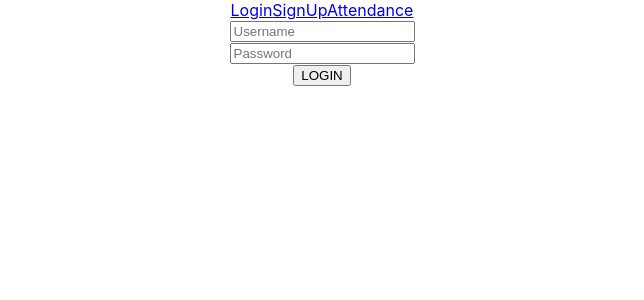
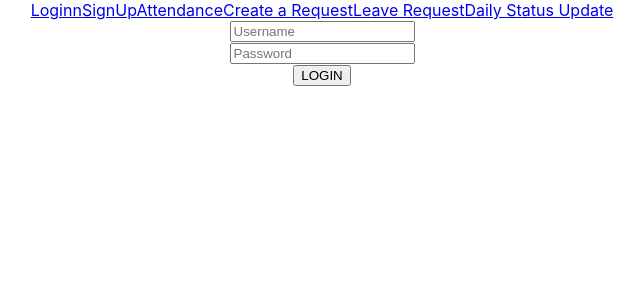
Before and after one commit to ndys699/Pulse-Task, a React (Create React App) app in the folder webclient/: page / in a window 1280 px wide. Shown: the top 300 px of the page, without its empty margins (318-962 px from the left). Built offline with nearby package versions, Linux system fonts and the light colour scheme.

Commit message:
renamed login

```diff
--- a/webclient/src/App.js
+++ b/webclient/src/App.js
@@ -2,9 +2,11 @@ import logo from './logo.svg';
 import './App.css';
 import Login from './components/Login';
 import SignUp from './components/SignUp';
-import Attendance from './components/Attendance'
-
-import {BrowserRouter,Routes,Route,Link} from "react-router-dom"
+import Attendance from './components/Attendance';
+import CreateRequest from './components/CreateRequest';
+import LeaveRequest from './components/LeaveRequest';
+import DailyStatusUpdate from './components/DailyStatusUpdate';
+import {BrowserRouter,Routes,Route,Link} from "react-router-dom";
 
 
 function App() {
@@ -12,14 +14,20 @@ function App() {
     <div className="App">
  <BrowserRouter>
  <nav>
-  <Link to="/">Login</Link>
+  <Link to="/">Loginn</Link>
   <Link to="/SignUp">SignUp</Link>
   <Link to="/Attendance">Attendance</Link>
+  <Link to="/Create Request">Create a Request</Link>
+  <Link to="/Leave Request">Leave Request</Link>
+  <Link to="/Daily Status Update">Daily Status Update</Link>
  </nav>
  <Routes>
   <Route path="/"element={<Login></Login>}></Route>
   <Route path="/SignUp" element={<SignUp></SignUp>}></Route>
   <Route path="/Attendance" element={<Attendance></Attendance>}></Route>
+  <Route path="/Create Request" element={<CreateRequest></CreateRequest>}></Route>
+  <Route path="/Leave Request" element={<LeaveRequest></LeaveRequest>}></Route>
+  <Route path="/Daily Status Update" element={<DailyStatusUpdate></DailyStatusUpdate>}></Route>
  </Routes>
  </BrowserRouter>
 
--- a/webclient/src/components/Attendance.js
+++ b/webclient/src/components/Attendance.js
@@ -0,0 +1,9 @@
+import React from 'react'
+
+function Attendance() {
+  return (
+    <div>Attendance</div>
+  )
+}
+
+export default Attendance
```
